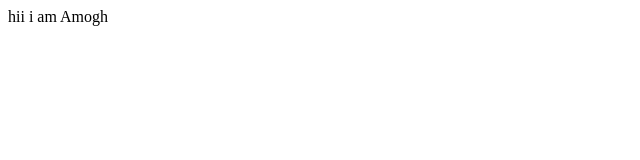
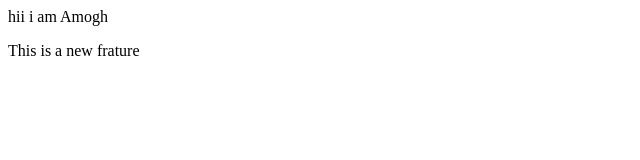
Before and after one commit to amogh-vnr/localrepo, a plain HTML site: page index.html in a window 1280 px wide. Shown: the whole page, without its empty margins (0-640 px from the left). Drawn offline with Linux system fonts and the light colour scheme.

Commit message:
Add new frature

```diff
--- a/index.html
+++ b/index.html
@@ -1 +1,2 @@
 <p>hii i am Amogh</p>
+<p>This is a new frature</p>
```
